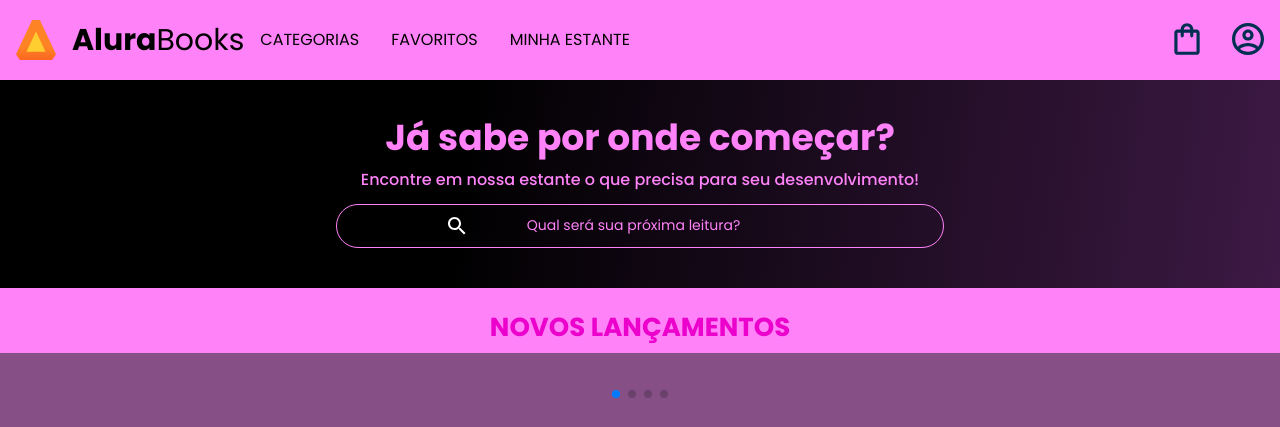
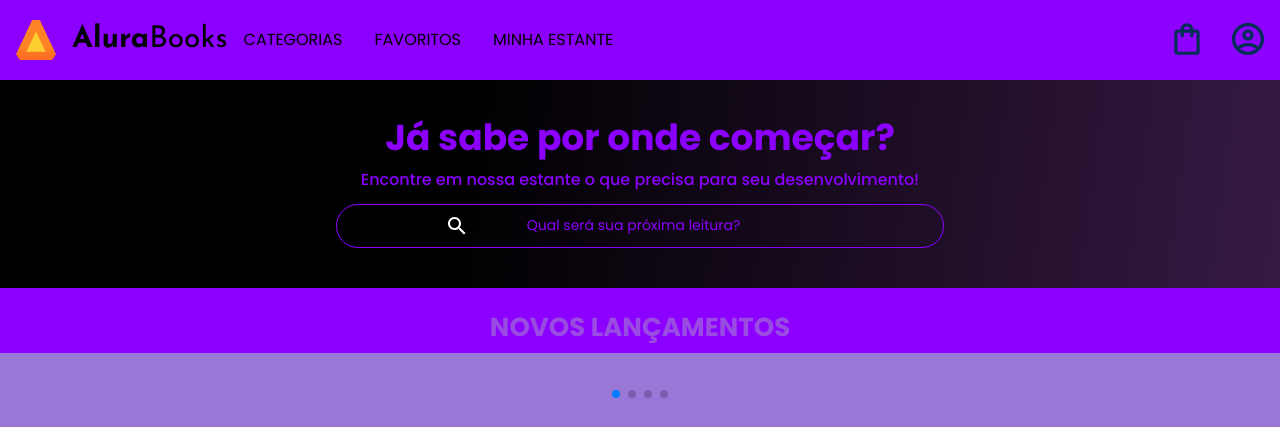
Before and after one commit to joicemileski/joibiblio, a plain HTML site: page index.html in a window 1280 px wide. Shown: the top 427 px of the page. Drawn offline with nearby package versions, Linux system fonts and the light colour scheme; files whose address does not match are found by name.

Commit message:
Add files via upload

```diff
--- a/styles.css
+++ b/styles.css
@@ -5,13 +5,18 @@
 @import url("styles/contato.css");
 @import url("styles/rodapé.css");
 
+
 :root {
-    --cor-de-fundo: #865086;
-    --branco: #ff82f9;
-    --laranja: #eb00cc;
-    --azul-degrade: linear-gradient(97.54deg, #000000 35.49%, #7a3289 165.37%);
+    --cor-de-fundo: #9877d6;
+    --branco: #8c00ff;
+    --laranja: #994be2;
+    --azul-degrade: linear-gradient(97.54deg, #000000 35.49%, #6d3289 165.37%);
     --fonte-principal: "Poppins";
-    --azul: #e7b4e0;
+    --azul: #e4c4ff;
+    --fonte-secundario: "Josefin Sans";
+    --preto: #000000;
+    --cinza: #ffffff;
+    --cinza-claro: #f5cdff;
 }
 
 body {
```
